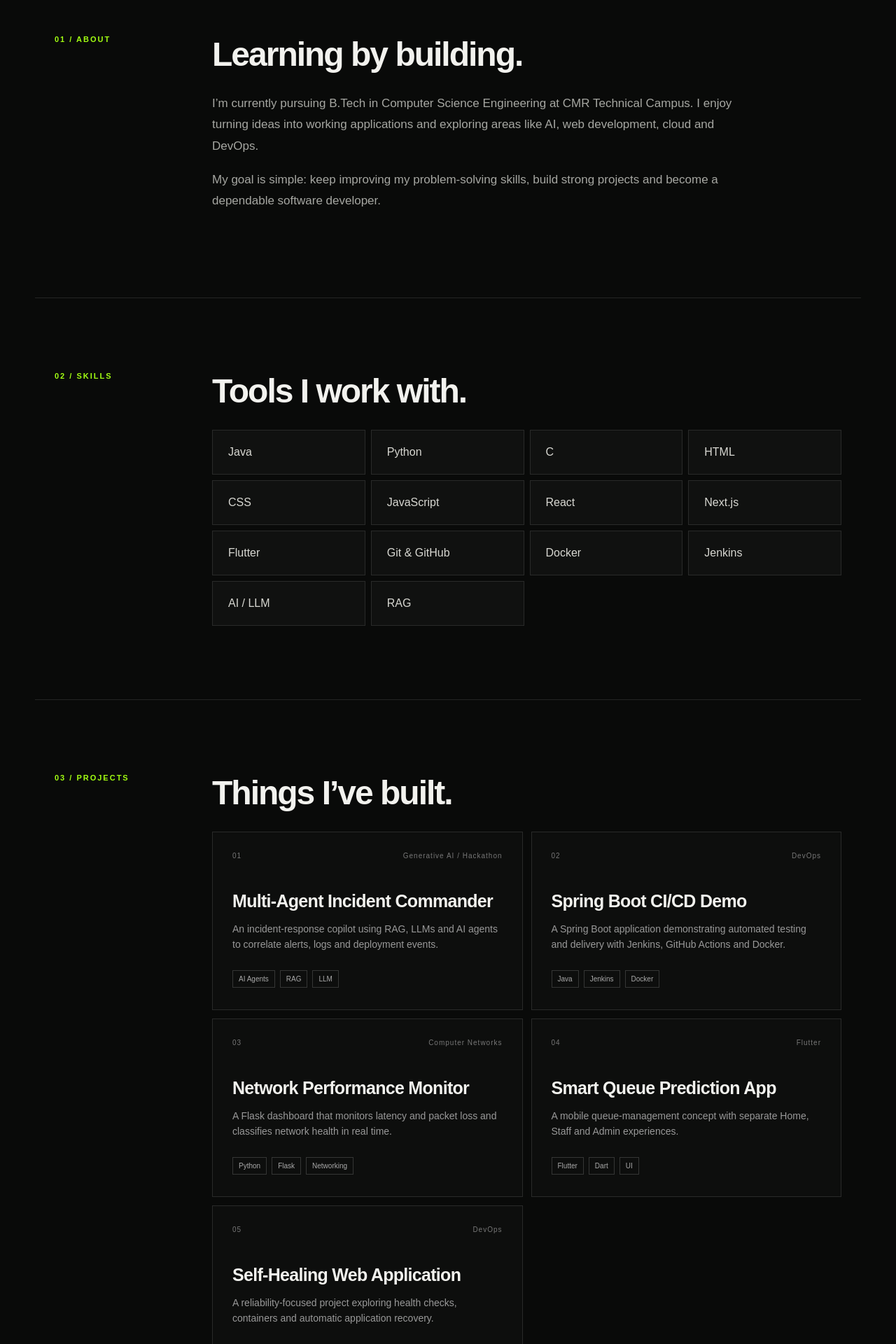
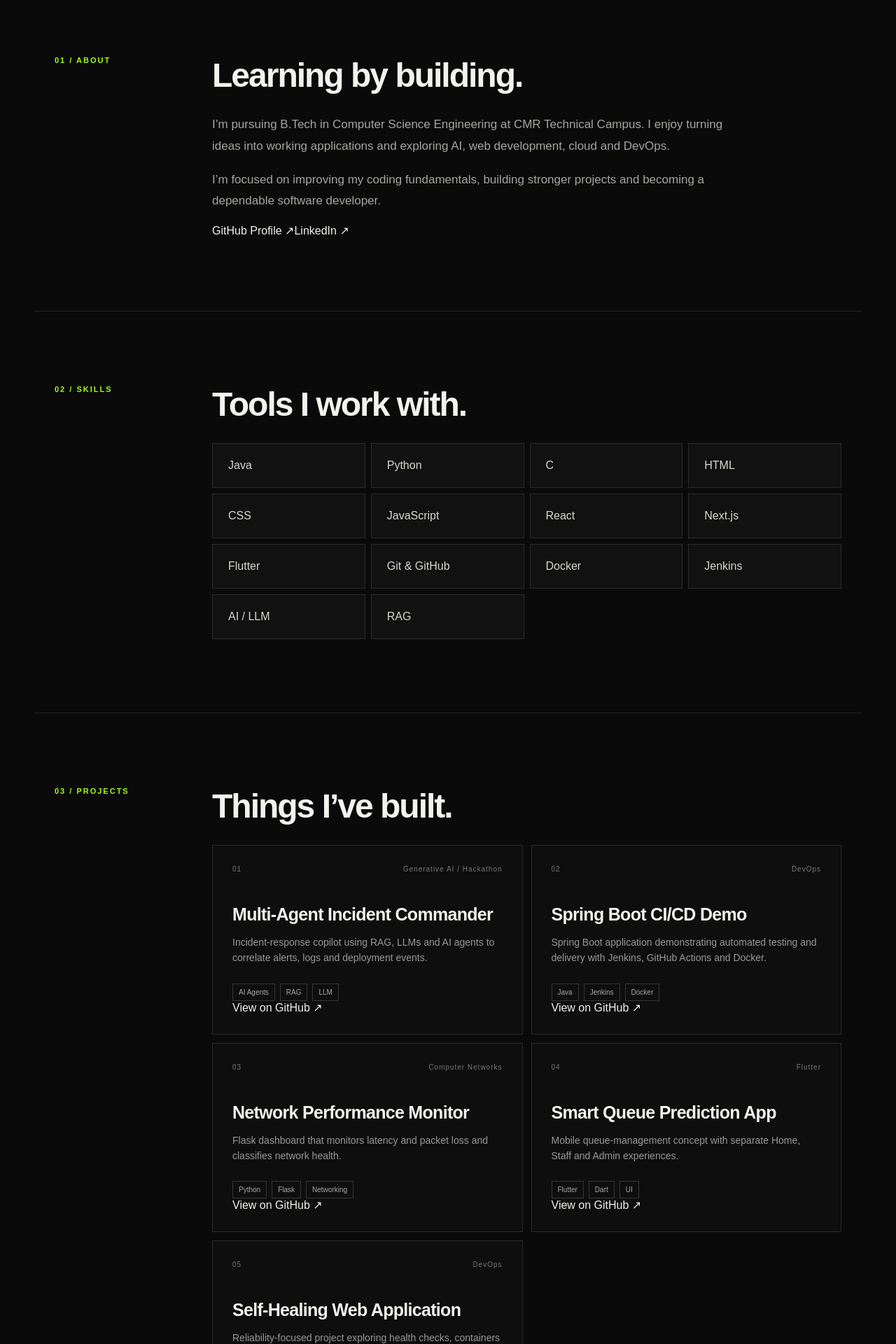
Before and after one commit to vamshi1808/vkportfolio, a Next.js app: page / in a window 1280 px wide. Shown: the part 880-2800 px from the top of the page at 70% size. Built offline with nearby package versions, Linux system fonts and the light colour scheme.

Commit message:
feat: polish portfolio sections and animations

```diff
--- a/app/page.tsx
+++ b/app/page.tsx
@@ -1,19 +1,18 @@
-const projects = [
-{title:"Multi-Agent Incident Commander",type:"Generative AI / Hackathon",desc:"An incident-response copilot using RAG, LLMs and AI agents to correlate alerts, logs and deployment events.",tags:["AI Agents","RAG","LLM"]},
-{title:"Spring Boot CI/CD Demo",type:"DevOps",desc:"A Spring Boot application demonstrating automated testing and delivery with Jenkins, GitHub Actions and Docker.",tags:["Java","Jenkins","Docker"]},
-{title:"Network Performance Monitor",type:"Computer Networks",desc:"A Flask dashboard that monitors latency and packet loss and classifies network health in real time.",tags:["Python","Flask","Networking"]},
-{title:"Smart Queue Prediction App",type:"Flutter",desc:"A mobile queue-management concept with separate Home, Staff and Admin experiences.",tags:["Flutter","Dart","UI"]},
-{title:"Self-Healing Web Application",type:"DevOps",desc:"A reliability-focused project exploring health checks, containers and automatic application recovery.",tags:["Docker","CI/CD","Monitoring"]}
-];
-const skills = ["Java","Python","C","HTML","CSS","JavaScript","React","Next.js","Flutter","Git & GitHub","Docker","Jenkins","AI / LLM","RAG"];
-export default function Home() {
-return <main>
+const projects=[
+{title:"Multi-Agent Incident Commander",type:"Generative AI / Hackathon",desc:"Incident-response copilot using RAG, LLMs and AI agents to correlate alerts, logs and deployment events.",tags:["AI Agents","RAG","LLM"]},
+{title:"Spring Boot CI/CD Demo",type:"DevOps",desc:"Spring Boot application demonstrating automated testing and delivery with Jenkins, GitHub Actions and Docker.",tags:["Java","Jenkins","Docker"]},
+{title:"Network Performance Monitor",type:"Computer Networks",desc:"Flask dashboard that monitors latency and packet loss and classifies network health.",tags:["Python","Flask","Networking"]},
+{title:"Smart Queue Prediction App",type:"Flutter",desc:"Mobile queue-management concept with separate Home, Staff and Admin experiences.",tags:["Flutter","Dart","UI"]},
+{title:"Self-Healing Web Application",type:"DevOps",desc:"Reliability-focused project exploring health checks, containers and automatic application recovery.",tags:["Docker","CI/CD","Monitoring"]}];
+const skills=["Java","Python","C","HTML","CSS","JavaScript","React","Next.js","Flutter","Git & GitHub","Docker","Jenkins","AI / LLM","RAG"];
+const achievements=["Pinnacle Labs Internship","GSSoC","AWS Cloud Event","Microsoft Azure + Copilot Workshop","Samsung Galaxy Quiz","LeetCode 50-Day Streak","Hackathon Participation"];
+export default function Home(){return <main>
 <header className="nav"><a className="logo" href="#">VK<span>.</span></a><nav><a href="#about">About</a><a href="#skills">Skills</a><a href="#projects">Projects</a><a href="#experience">Experience</a><a href="#contact">Contact</a></nav><a className="navBtn" href="https://github.com/vamshi1808" target="_blank">GitHub ↗</a></header>
-<section className="hero"><div className="eyebrow">CSE STUDENT · DEVELOPER · BUILDER</div><h1>Building useful software<br/><span>with AI, DevOps & code.</span></h1><p className="heroText">I’m Vamshi Krishna, a third-year Computer Science Engineering student focused on building practical projects and learning modern software technologies.</p><div className="actions"><a className="primary" href="#projects">View my work ↓</a><a className="secondary" href="https://linkedin.com/in/vamshi-krishna-734900326" target="_blank">LinkedIn ↗</a></div><div className="stats"><div><strong>8.1</strong><small>CGPA</small></div><div><strong>2028</strong><small>GRADUATION</small></div><div><strong>5+</strong><small>PROJECTS</small></div></div></section>
-<section id="about" className="section about"><div className="label">01 / ABOUT</div><div><h2>Learning by building.</h2><p>I’m currently pursuing B.Tech in Computer Science Engineering at CMR Technical Campus. I enjoy turning ideas into working applications and exploring areas like AI, web development, cloud and DevOps.</p><p>My goal is simple: keep improving my problem-solving skills, build strong projects and become a dependable software developer.</p></div></section>
-<section id="skills" className="section"><div className="label">02 / SKILLS</div><div><h2>Tools I work with.</h2><div className="skillGrid">{skills.map((s)=><div className="skill" key={s}>{s}</div>)}</div></div></section>
-<section id="projects" className="section projects"><div className="label">03 / PROJECTS</div><div><h2>Things I’ve built.</h2><div className="projectGrid">{projects.map((p,i)=><article className="card" key={p.title}><div className="cardTop"><span>0{i+1}</span><span>{p.type}</span></div><h3>{p.title}</h3><p>{p.desc}</p><div className="tags">{p.tags.map(t=><span key={t}>{t}</span>)}</div></article>)}</div></div></section>
-<section id="experience" className="section"><div className="label">04 / EXPERIENCE</div><div className="timeline"><div className="timelineItem"><span>2026</span><div><h3>Pinnacle Labs — Internship</h3><p>Completed an internship experience and worked on practical development tasks.</p></div></div><div className="timelineItem"><span>2026</span><div><h3>Hackathons & Technical Events</h3><p>Participated in hackathons, cloud events, workshops and coding activities to gain hands-on exposure.</p></div></div><div className="timelineItem"><span>2024—28</span><div><h3>B.Tech Computer Science Engineering</h3><p>CMR Technical Campus · Expected graduation 2028.</p></div></div></div></section>
-<section id="contact" className="contact"><div className="label">05 / CONTACT</div><h2>Let’s build something.</h2><p>Open to internships, projects, learning opportunities and meaningful collaborations.</p><div className="actions"><a className="primary" href="mailto:your-email@example.com">Email me ↗</a><a className="secondary" href="https://github.com/vamshi1808" target="_blank">GitHub ↗</a></div></section>
-<footer><span>© 2026 Vamshi Krishna</span><span>Built with Next.js</span></footer></main>
-}
+<section className="hero"><div className="eyebrow">CSE STUDENT · DEVELOPER · BUILDER</div><h1>Building useful software<br/><span>with AI, DevOps & code.</span></h1><p className="heroText">I’m Vamshi Krishna, a third-year Computer Science Engineering student focused on practical software projects, problem solving and modern development technologies.</p><div className="actions"><a className="primary" href="#projects">View my work ↓</a><a className="secondary" href="https://linkedin.com/in/vamshi-krishna-734900326" target="_blank">LinkedIn ↗</a></div><div className="stats"><div><strong>8.1</strong><small>CGPA</small></div><div><strong>2028</strong><small>GRADUATION</small></div><div><strong>5+</strong><small>PROJECTS</small></div></div></section>
+<section id="about" className="section about"><div className="label">01 / ABOUT</div><div><h2>Learning by building.</h2><p>I’m pursuing B.Tech in Computer Science Engineering at CMR Technical Campus. I enjoy turning ideas into working applications and exploring AI, web development, cloud and DevOps.</p><p>I’m focused on improving my coding fundamentals, building stronger projects and becoming a dependable software developer.</p><div className="miniActions"><a href="https://github.com/vamshi1808" target="_blank">GitHub Profile ↗</a><a href="https://linkedin.com/in/vamshi-krishna-734900326" target="_blank">LinkedIn ↗</a></div></div></section>
+<section id="skills" className="section"><div className="label">02 / SKILLS</div><div><h2>Tools I work with.</h2><div className="skillGrid">{skills.map(s=><div className="skill" key={s}>{s}</div>)}</div></div></section>
+<section id="projects" className="section projects"><div className="label">03 / PROJECTS</div><div><h2>Things I’ve built.</h2><div className="projectGrid">{projects.map((p,i)=><article className="card" key={p.title}><div className="cardTop"><span>0{i+1}</span><span>{p.type}</span></div><h3>{p.title}</h3><p>{p.desc}</p><div className="tags">{p.tags.map(t=><span key={t}>{t}</span>)}</div><a className="projectLink" href="https://github.com/vamshi1808" target="_blank">View on GitHub ↗</a></article>)}</div></div></section>
+<section id="experience" className="section"><div className="label">04 / EXPERIENCE</div><div className="timeline"><div className="timelineItem"><span>2026</span><div><h3>Pinnacle Labs — Internship</h3><p>Completed an internship experience with practical development exposure.</p></div></div><div className="timelineItem"><span>2026</span><div><h3>Hackathons & Technical Events</h3><p>Participated in hackathons, cloud events, workshops and coding activities.</p></div></div><div className="timelineItem"><span>2024—28</span><div><h3>B.Tech Computer Science Engineering</h3><p>CMR Technical Campus · Expected graduation 2028.</p></div></div></div></section>
+<section className="section achievements"><div className="label">05 / ACHIEVEMENTS</div><div><h2>Beyond the classroom.</h2><div className="achievementGrid">{achievements.map((a,i)=><div className="achievement" key={a}><span>0{i+1}</span><strong>{a}</strong></div>)}</div></div></section>
+<section id="contact" className="contact"><div className="label">06 / CONTACT</div><h2>Let’s build something.</h2><p>Open to internships, projects, learning opportunities and meaningful collaborations.</p><div className="actions"><a className="primary" href="https://github.com/vamshi1808" target="_blank">GitHub ↗</a><a className="secondary" href="https://linkedin.com/in/vamshi-krishna-734900326" target="_blank">LinkedIn ↗</a></div></section>
+<footer><span>© 2026 Vamshi Krishna</span><span>Built with Next.js · CMR Technical Campus</span></footer></main>}
```
